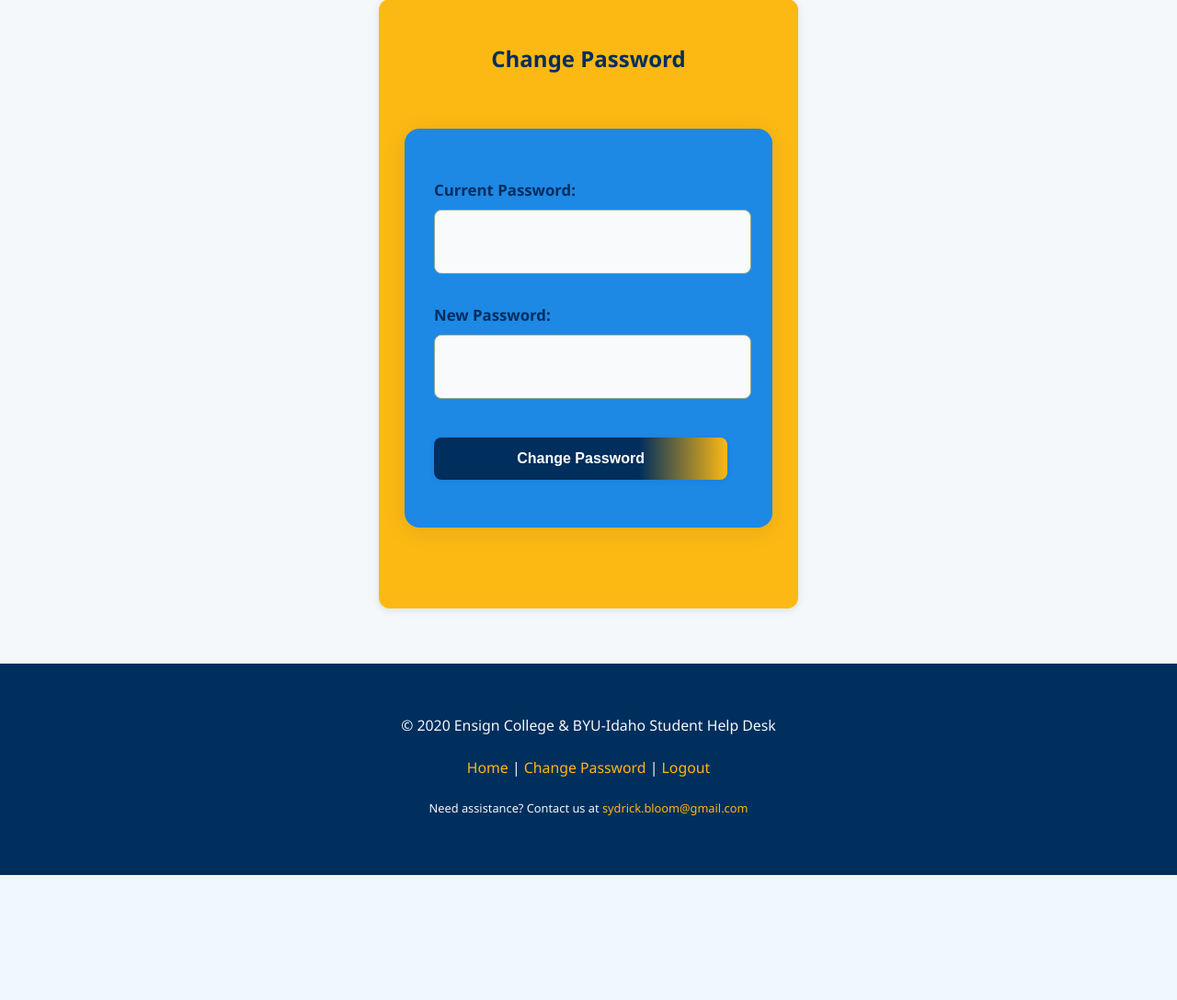
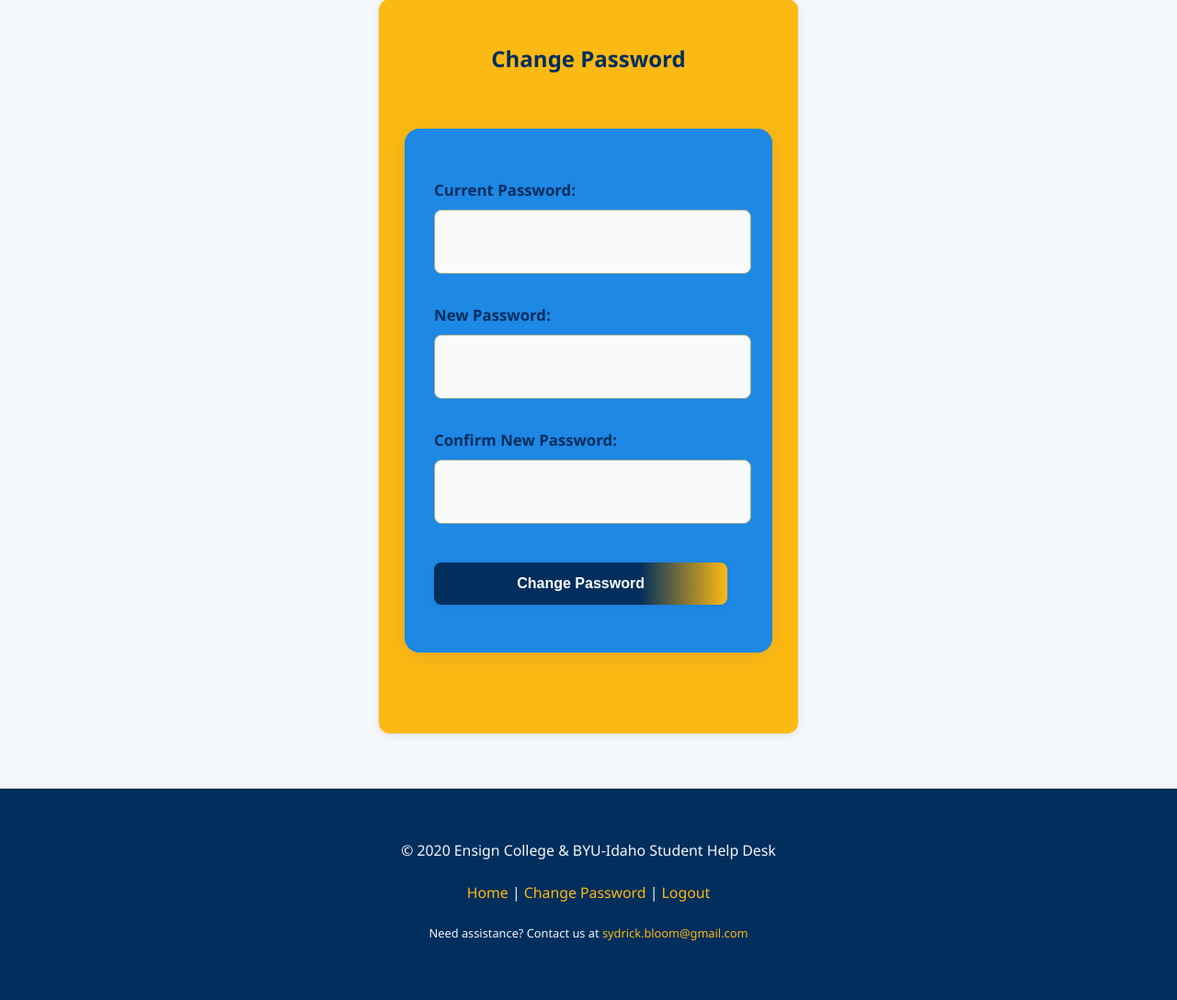
Before and after one commit to Sydrickbissombolo/smartCampus, a Flask app: template frontend/templates/change_password.html in a window 1280 px wide. Shown: the part 176-1264 px from the top of the page at 92% size. Before the commit the page ends 1128 px from the top, so only its background shows below. Run offline with Flask 3, Linux system fonts and the light colour scheme; the template is opened without the code that fills it: most values are stand-ins (such as "Sample title", 1, 10 or a date in 2020).

Commit message:
Server-side validation implemented

```diff
--- a/backend/app.py
+++ b/backend/app.py
@@ -3,7 +3,7 @@ from backend.database import init_db, get_db
 from backend.auth import login_required, role_required
 from backend.models import create_ticket, get_tickets, get_ticket_counts_by_week, create_user, get_users, send_ticket_confirmation, get_ticket_by_id
 from backend.emailer import send_email
-import os
+import os, re
 from werkzeug.security import check_password_hash, generate_password_hash
 from werkzeug.utils import secure_filename
 
@@ -205,32 +205,61 @@ def reporting():
     data = get_ticket_counts_by_week()
     return render_template("reporting.html", data=data)
 
+def is_valid_password(password):
+    """Check password complexity"""
+    pattern = re.compile(r'^(?=.*[a-z])(?=.*[A-Z])(?=.*\d)(?=.*[@$!%*?&])[A-Za-z\d@$!%*?&]{8,}$')
+    return pattern.match(password)
+
 @app.route("/register", methods=["GET", "POST"])
 def register():
     if request.method == "POST":
-        username = request.form["username"]
-        password = request.form["password"]
+        username = request.form.get("username")
+        password = request.form.get("password")
+        confirm_password = request.form.get("confirm_password")
         role = "student"
+
+        # Server-side validation
+        if password != confirm_password:
+            flash("Passwords do not match!", "danger")
+            return redirect(url_for("register"))
+
+        if not is_valid_password(password):
+            flash("Password must be at least 8 characters and include uppercase, lowercase, number, and special character.", "danger")
+            return redirect(url_for("register"))
+
         try:
             create_user(username, password, role)
             flash("Registration successful! Please log in.", "success")
             return redirect(url_for("index"))
         except Exception as e:
             flash("Registration failed: " + str(e), "danger")
+
     return render_template("register.html")
 
 @app.route("/register_technician", methods=["GET", "POST"])
 def register_technician():
     if request.method == "POST":
-        username = request.form["username"]
-        password = request.form["password"]
+        username = request.form.get("username")
+        password = request.form.get("password")
+        confirm_password = request.form.get("confirm_password")
         role = "technician"
+
+        # Server-side validation
+        if password != confirm_password:
+            flash("Passwords do not match!", "danger")
+            return redirect(url_for("register_technician"))
+
+        if not is_valid_password(password):
+            flash("Password must be at least 8 characters and include uppercase, lowercase, number, and special character.", "danger")
+            return redirect(url_for("register_technician"))
+
         try:
             create_user(username, password, role)
             flash("Technician registered! Please log in.", "success")
             return redirect(url_for("index"))
         except Exception as e:
             flash("Registration failed: " + str(e), "danger")
+
     return render_template("register.html")
 
 @app.route("/change_password", methods=["GET", "POST"])
--- a/frontend/templates/change_password.html
+++ b/frontend/templates/change_password.html
@@ -24,15 +24,44 @@
       {% endif %}
     {% endwith %}
     <div class="card-form">
-      <form method="POST">
+      <form method="POST" id="changePassword">
         <label for="old_password">Current Password:</label>
         <input type="password" name="old_password" id="old_password" required>
         <label for="new_password">New Password:</label>
         <input type="password" name="new_password" id="new_password" required>
+        <label for="confirm_password">Confirm New Password:</label>
+        <input type="password" name="confirm_password" id="confirm_password" required>
         <button type="submit">Change Password</button>
       </form>
     </div>
   </div>
+
+  <p id="passwordError" style="color:red;"></p>
+
+<script>
+document.getElementById("changePassword").addEventListener("submit", function(e) {
+    const password = document.getElementById("password").value;
+    const confirm = document.getElementById("confirm_password").value;
+    const errorMsg = document.getElementById("passwordError");
+
+    // Password and confirm match check
+    if (password !== confirm) {
+        e.preventDefault();
+        errorMsg.textContent = "Passwords do not match!";
+        return;
+    }
+
+    // Client-side password complexity check
+    const pattern = /^(?=.*[a-z])(?=.*[A-Z])(?=.*\d)(?=.*[@$!%*?&])[A-Za-z\d@$!%*?&]{8,}$/;
+    if (!pattern.test(password)) {
+        e.preventDefault();
+        errorMsg.textContent = "Password must be at least 8 characters and include uppercase, lowercase, number, and special character.";
+        return;
+    }
+
+    errorMsg.textContent = "";
+});
+</script>
     <footer>
   <div class="footer-content">
     <p>&copy; {{ current_year }} Ensign College &amp; BYU-Idaho Student Help Desk</p>
```
Also changed, not shown: frontend/templates/register.html (+30 -1 lines), tickets.db.
